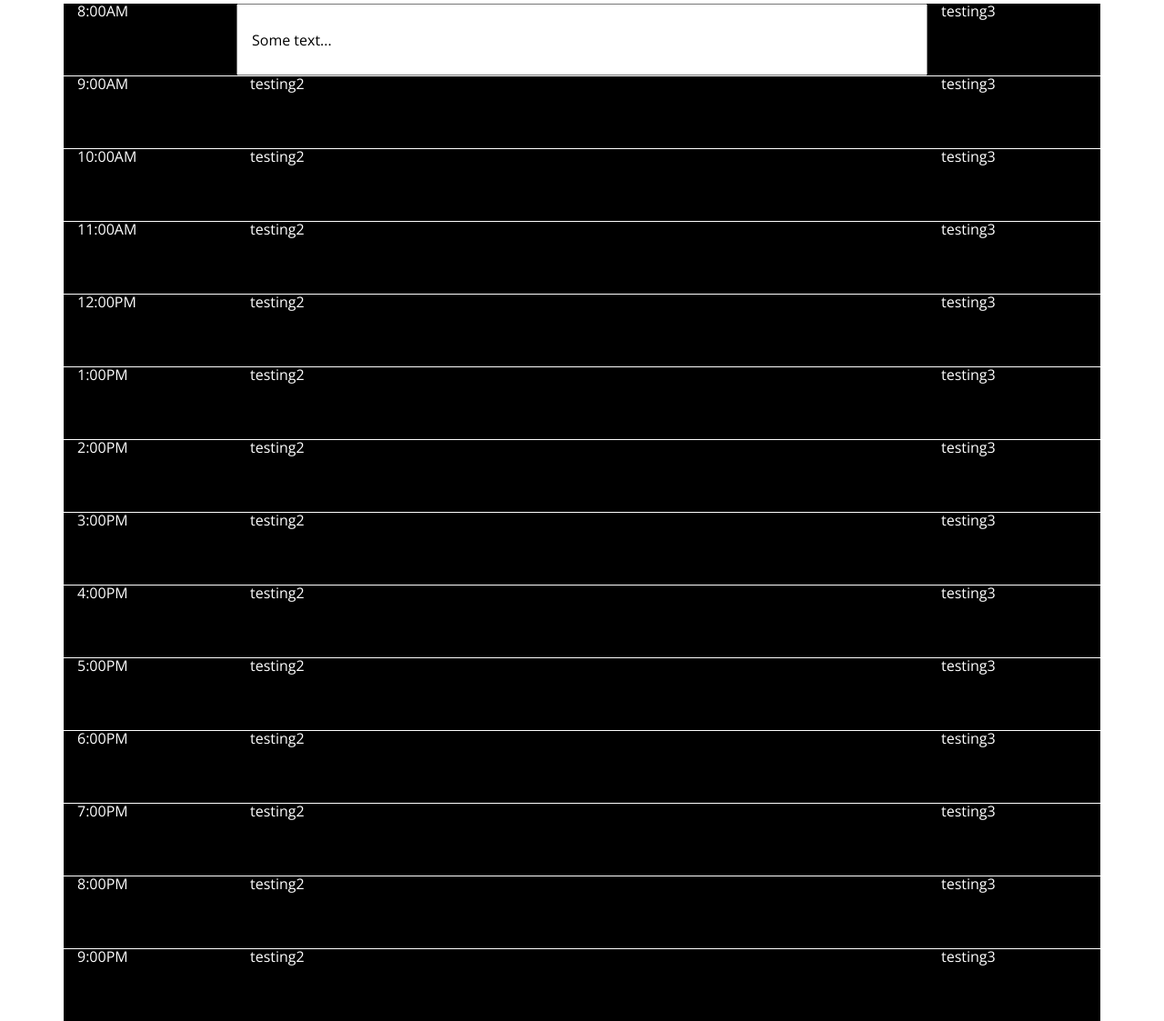
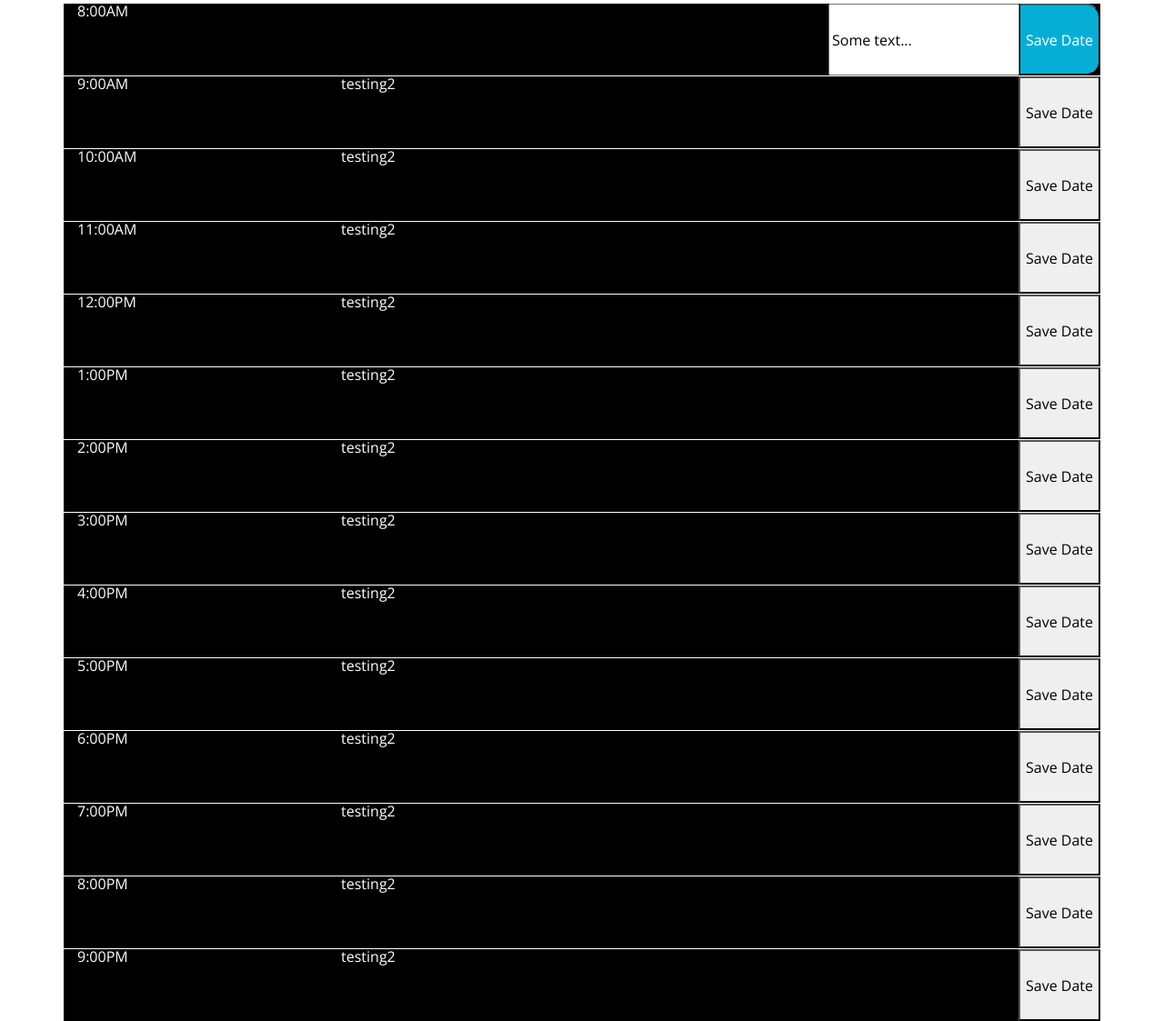
Before and after one commit to SheylaPopovich/work-day-scheduler, a plain HTML site: page index.html in a window 1280 px wide. Shown: the part 333-1456 px from the top of the page at 91% size. Drawn offline with nearby package versions, Linux system fonts and the light colour scheme; no server answers.

Commit message:
added user text input to local storage

```diff
--- a/index.html
+++ b/index.html
@@ -40,73 +40,74 @@
     <div class="container">
       <div class="row ">
         <div class="col">8:00AM</div>
-        <input type="text" id="myText" value="Some text..."class="col-8">
-        <div class="col">testing3</div>
+        <input type="text" class="text" id="userText" value="Some text..."class="col-8">
+
+        <button class="saveBtn" type="button">Save Date</button>
       </div>
       <div class="row ">
         <div class="col">9:00AM</div>
         <div class="col-8">testing2</div>
-        <div class="col">testing3</div>
+        <button type="button">Save Date</button>
       </div>
       <div class="row ">
         <div class="col">10:00AM</div>
         <div class="col-8">testing2</div>
-        <div class="col">testing3</div>
+        <button type="button">Save Date</button>
       </div>
       <div class="row ">
         <div class="col">11:00AM</div>
         <div class="col-8">testing2</div>
-        <div class="col">testing3</div>
+        <button type="button">Save Date</button>
       </div>
       <div class="row ">
         <div class="col">12:00PM</div>
         <div class="col-8">testing2</div>
-        <div class="col">testing3</div>
+        <button type="button">Save Date</button>
       </div>
       <div class="row ">
         <div class="col">1:00PM</div>
         <div class="col-8">testing2</div>
-        <div class="col">testing3</div>
+        <button type="button">Save Date</button>
       </div>
       <div class="row ">
         <div class="col">2:00PM</div>
         <div class="col-8">testing2</div>
-        <div class="col">testing3</div>
+        <button type="button">Save Date</button>
       </div>
       <div class="row ">
         <div class="col">3:00PM</div>
         <div class="col-8">testing2</div>
-        <div class="col">testing3</div>
+        <button type="button">Save Date</button>
       </div>
       <div class="row ">
         <div class="col">4:00PM</div>
         <div class="col-8">testing2</div>
-        <div class="col">testing3</div>
+        <button type="button">Save Date</button>
       </div>
       <div class="row ">
         <div class="col">5:00PM</div>
         <div class="col-8">testing2</div>
-        <div class="col">testing3</div>
+        <button type="button">Save Date</button>
       </div>
       <div class="row ">
         <div class="col">6:00PM</div>
         <div class="col-8">testing2</div>
-        <div class="col">testing3</div>
+        <button type="button">Save Date</button>
       </div>
       <div class="row ">
         <div class="col">7:00PM</div>
         <div class="col-8">testing2</div>
-        <div class="col">testing3</div>
+        <button type="button">Save Date</button>
       </div>
       <div class="row ">
         <div class="col">8:00PM</div>
         <div class="col-8">testing2</div>
-        <div class="col">testing3</div>
+        <button type="button">Save Date</button>
       </div>
       <div class="row ">
         <div class="col">9:00PM</div>
         <div class="col-8">testing2</div>
-        <div class="col">testing3</div>
+        <button type="button">Save Date</button>
       </div>
     </div>
     <script src="https://cdnjs.cloudflare.com/ajax/libs/jquery/3.2.1/jquery.min.js"></script>
--- a/project-tracker.js
+++ b/project-tracker.js
@@ -37,6 +37,28 @@ var todaysDate = $("#currentDay");
     }
 
 
+//Save event to time block create save button with addEventListener
+var saveBtn = document.querySelector(".saveBtn");
+var textArea = document.querySelector("#userText");
+
+
+function saveResponses(){
+  localStorage.setItem("userText", textArea.value);
+}
+
+saveBtn.addEventListener("click", saveResponses)
+
+
+function retrieveResponses(){
+  textArea.value = localStorage.getItem("userText")
+}
+
+
+
+
+
+
+
   //THEN each timeblock is color coded to indicate whether it is in the past, present, or future
 //   let currentTime = {}
 //   const selectedTime = e.target;
--- a/style.css
+++ b/style.css
@@ -78,6 +78,6 @@ textarea {
   color: white;
 }
 
-#myText {
+#userText, p {
   color: black;
 }
```
